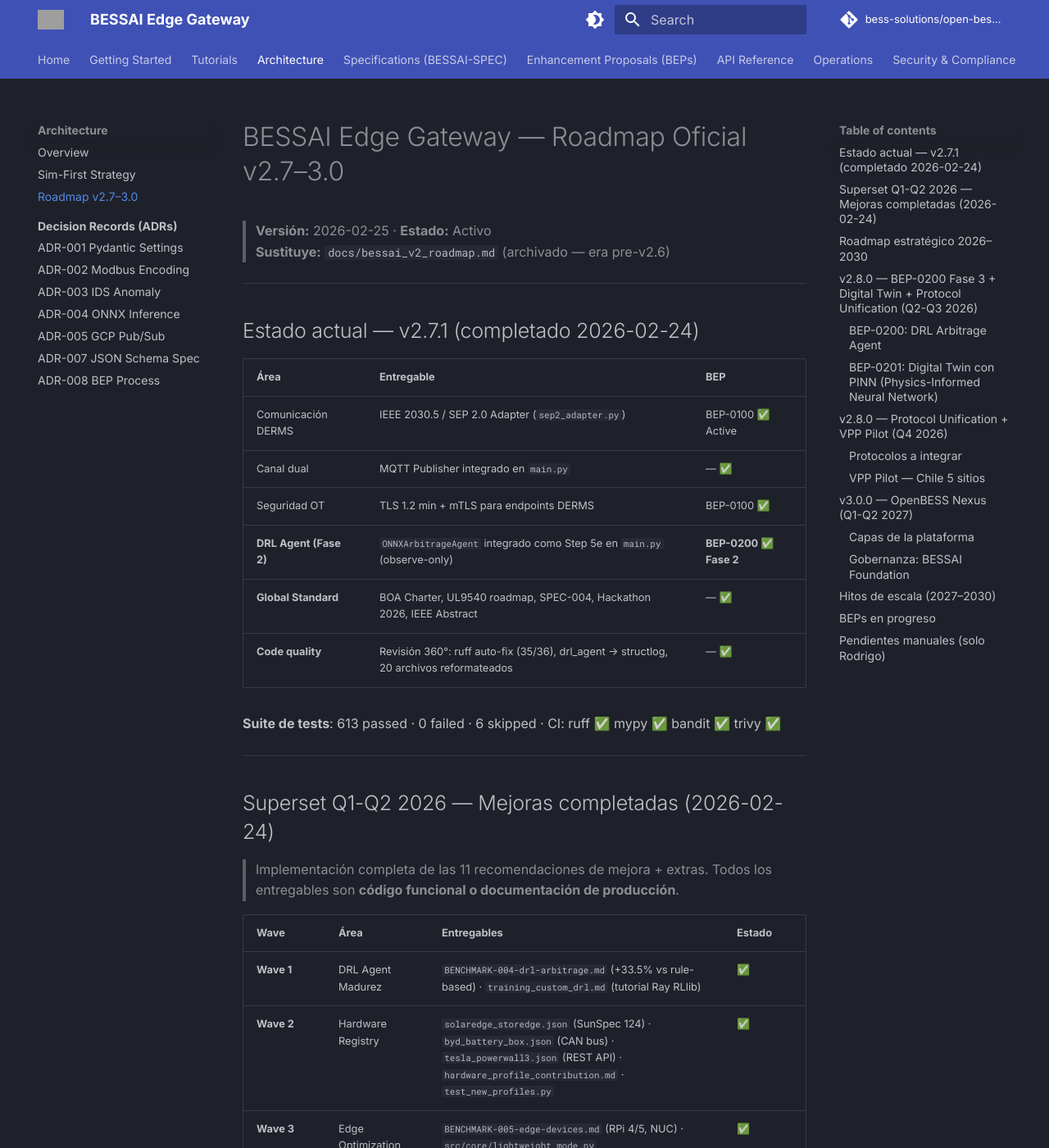
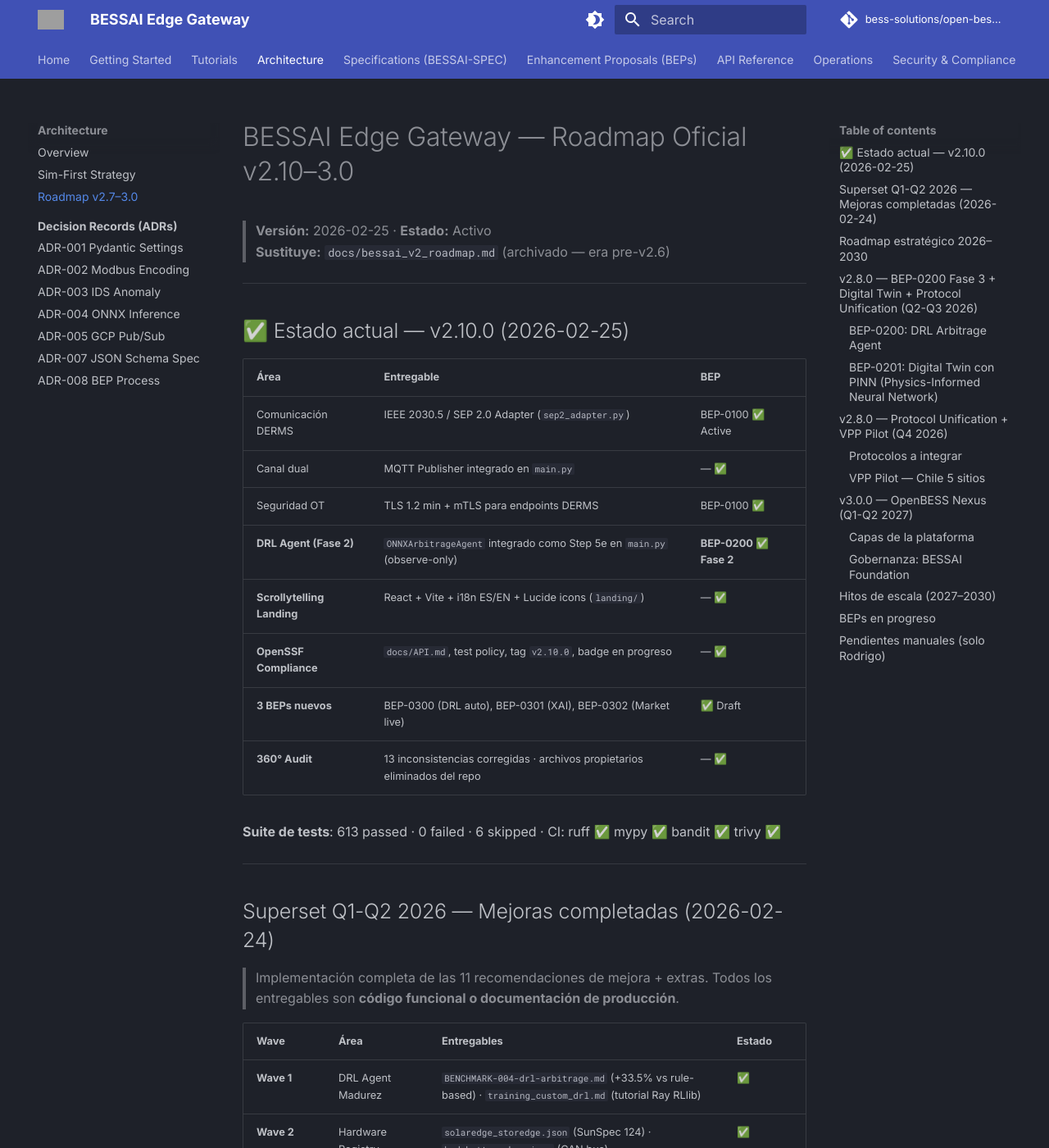
Before and after one commit to bess-solutions/open-bess-edge, an MkDocs documentation site: the page built from docs/ROADMAP.md, in a window 1280 px wide and 1400 px high. Shown: the whole window at 82% size. Built offline with MkDocs 1.6.1 and Material for MkDocs 9.7.7, drawn with Linux system fonts in a browser that asks for light colours; comment, search, counter and statistics services are not loaded; the version menu is left out; grey boxes are pictures that could not be loaded.

Commit message:
fix: ROADMAP.md stale v2.7.1 -> v2.10.0 (title, Estado actual, BEP-0200 target)

```diff
--- a/docs/ROADMAP.md
+++ b/docs/ROADMAP.md
@@ -1,11 +1,11 @@
-# BESSAI Edge Gateway — Roadmap Oficial v2.7–3.0
+# BESSAI Edge Gateway — Roadmap Oficial v2.10–3.0
 
 > **Versión:** 2026-02-25 · **Estado:** Activo
 > **Sustituye:** `docs/bessai_v2_roadmap.md` (archivado — era pre-v2.6)
 
 ---
 
-## Estado actual — v2.7.1 (completado 2026-02-24)
+## ✅ Estado actual — v2.10.0 (2026-02-25)
 
 | Área | Entregable | BEP |
 |---|---|---|
@@ -13,8 +13,10 @@
 | Canal dual | MQTT Publisher integrado en `main.py` | — ✅ |
 | Seguridad OT | TLS 1.2 min + mTLS para endpoints DERMS | BEP-0100 ✅ |
 | **DRL Agent (Fase 2)** | `ONNXArbitrageAgent` integrado como Step 5e en `main.py` (observe-only) | **BEP-0200 ✅ Fase 2** |
-| **Global Standard** | BOA Charter, UL9540 roadmap, SPEC-004, Hackathon 2026, IEEE Abstract | — ✅ |
-| **Code quality** | Revisión 360°: ruff auto-fix (35/36), drl_agent → structlog, 20 archivos reformateados | — ✅ |
+| **Scrollytelling Landing** | React + Vite + i18n ES/EN + Lucide icons (`landing/`) | — ✅ |
+| **OpenSSF Compliance** | `docs/API.md`, test policy, tag `v2.10.0`, badge en progreso | — ✅ |
+| **3 BEPs nuevos** | BEP-0300 (DRL auto), BEP-0301 (XAI), BEP-0302 (Market live) | ✅ Draft |
+| **360° Audit** | 13 inconsistencias corregidas · archivos propietarios eliminados del repo | — ✅ |
 
 **Suite de tests**: 613 passed · 0 failed · 6 skipped · CI: ruff ✅ mypy ✅ bandit ✅ trivy ✅
 
@@ -207,7 +209,7 @@
 |---|---|---|---|
 | [BEP-0100](bep/BEP-0100.md) | IEEE 2030.5 / SEP 2.0 Adapter | ✅ **Active** | v2.6.0 |
 | **BEP-0101** | SEP 2.0 XML/EXI Normativo (reemplaza JSON profile) | 📝 Draft | v2.11.0 |
-| **BEP-0200** | DRL Arbitrage Agent (Ray RLlib PPO/SAC + ONNX) | ✅ **Fase 2 Activa** (observe-only) | v2.7.1 |
+| **BEP-0200** | DRL Arbitrage Agent (Ray RLlib PPO/SAC + ONNX) | ✅ **Fase 2 Activa** (observe-only) | v2.10.0 |
 | **BEP-0201** | Digital Twin PINN — RUL < 2 % error | 💡 Propuesto | v2.11.0 |
 | **BEP-0202** | Protocol Registry unificado (IEC 61850, DNP3, OPC-UA) | 💡 Propuesto | v2.11.0 |
 | **[BEP-0300](bep/BEP-0300.md)** | DRL Autonomous Control — Write Mode + Safety Protocol | 📝 **Draft** (nuevo) | v2.10.0 |
```
